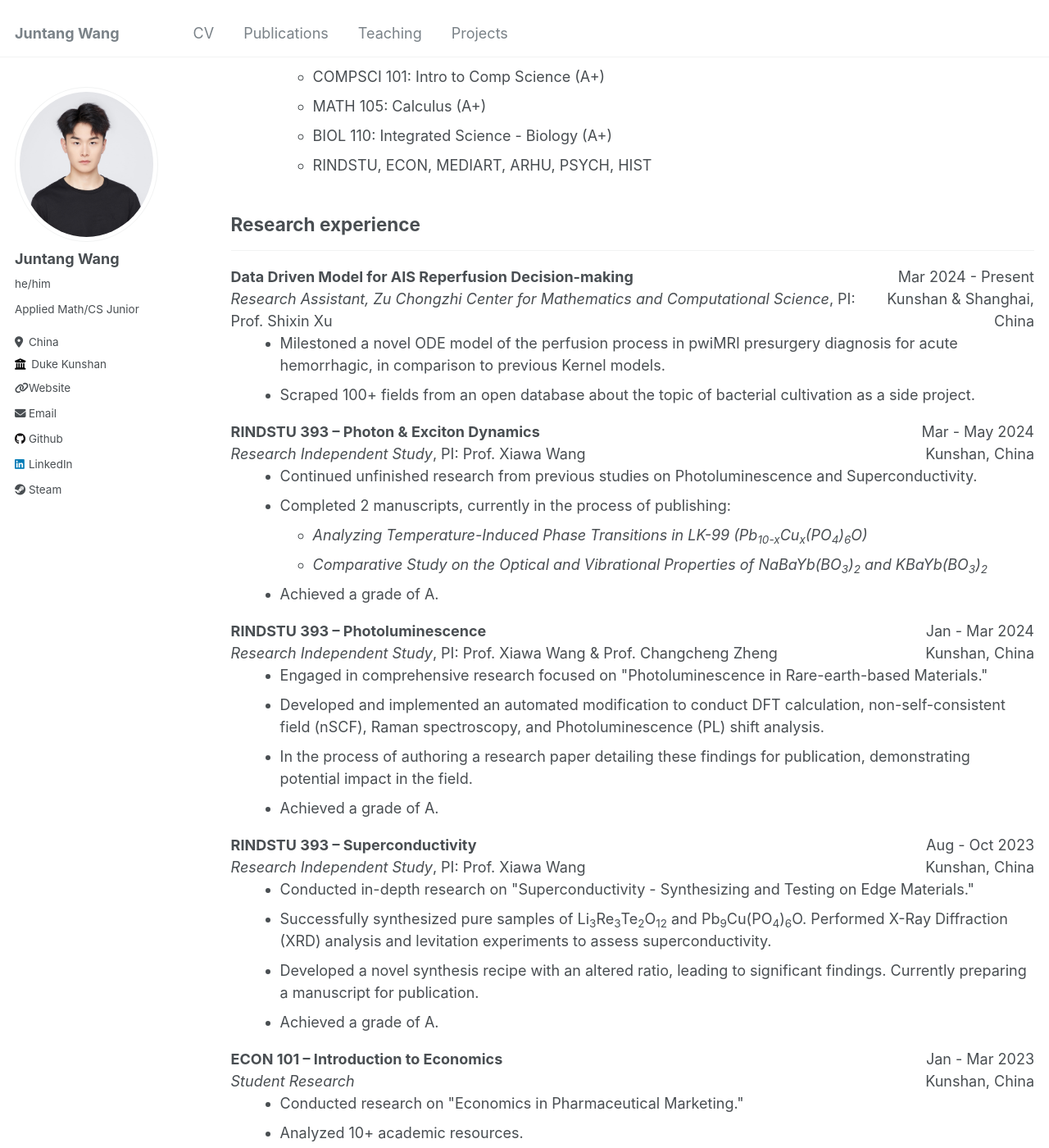
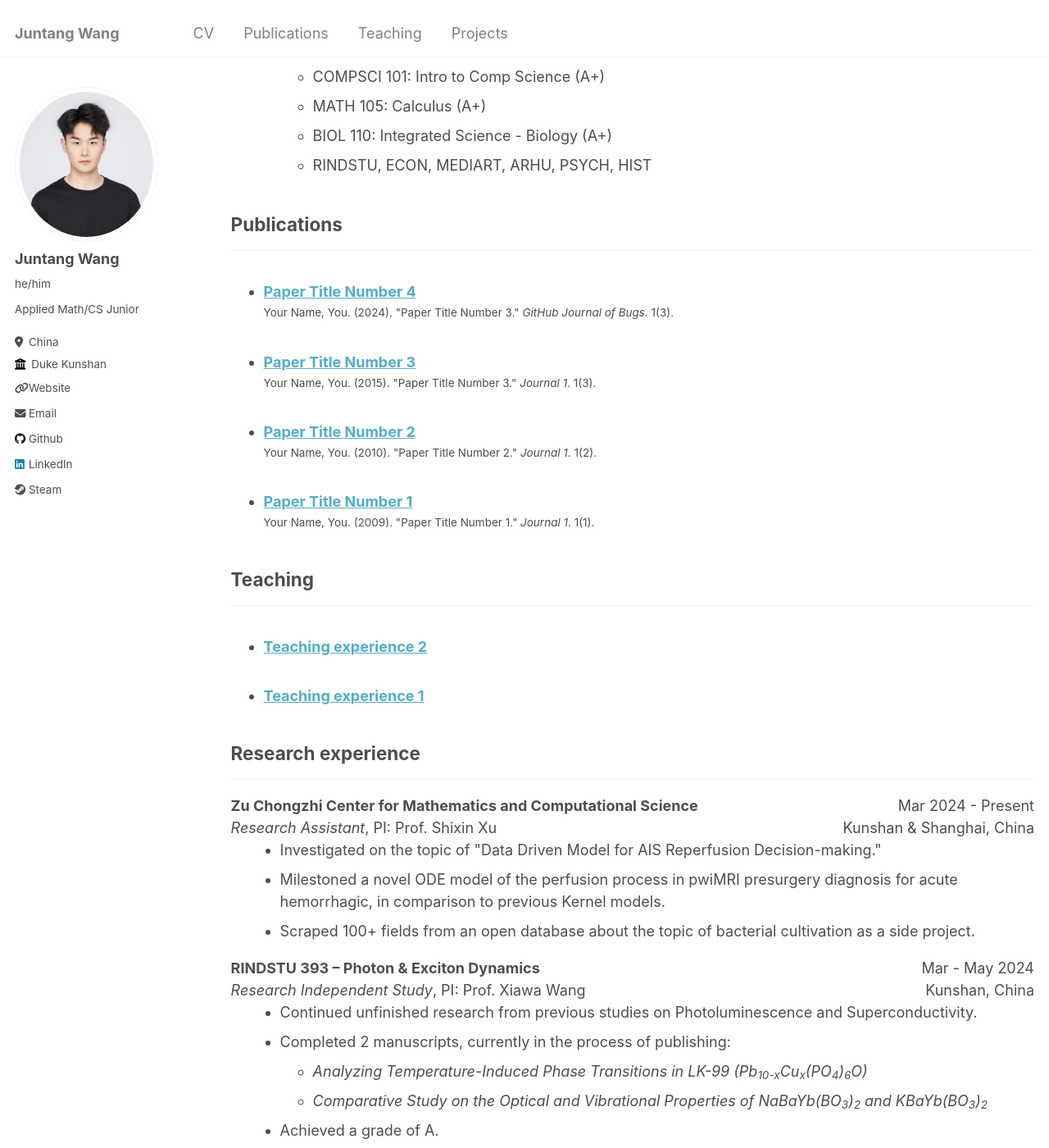
Before and after one commit to qqgjyx/qqgjyx.github.io, a Jekyll site: the page built from _pages/cv.md, in a window 1280 px wide and 1400 px high, scrolled down 627 px. Shown: the whole window at 82% size. Built offline with Jekyll 4.4.1, drawn with Linux system fonts in a browser that asks for light colours; some of the changed text lies outside the part shown.

Commit message:
Updated cv.md

```diff
--- a/_pages/cv.md
+++ b/_pages/cv.md
@@ -59,12 +59,24 @@ redirect_from:
   </ul>
 </div>
 
+## Publications
+<hr>
+  <ul>{% for post in site.publications reversed %}
+    {% include archive-single-cv.html %}
+  {% endfor %}</ul>
+
+## Teaching
+<hr>
+  <ul>{% for post in site.teaching reversed %}
+    {% include archive-single-cv.html %}
+  {% endfor %}</ul>
+
 ## Research experience
 <hr>
 <div style="display: flex; justify-content: space-between;">
   <div>
-    <strong>Data Driven Model for AIS Reperfusion Decision-making</strong><br>
-    <em>Research Assistant, Zu Chongzhi Center for Mathematics and Computational Science</em>, PI: Prof. Shixin Xu<br>
+    <strong>Zu Chongzhi Center for Mathematics and Computational Science</strong><br>
+    <em>Research Assistant</em>, PI: Prof. Shixin Xu<br>
   </div>
   <div style="text-align: right;">
     Mar 2024 - Present<br>
@@ -73,6 +85,7 @@ redirect_from:
 </div>
 <div style="padding-left: 20px;">
   <ul style="margin-top: 0;">
+    <li>Investigated on the topic of "Data Driven Model for AIS Reperfusion Decision-making."</li>
     <li>Milestoned a novel ODE model of the perfusion process in pwiMRI presurgery diagnosis for acute hemorrhagic, in comparison to previous Kernel models.</li>
     <li>Scraped 100+ fields from an open database about the topic of bacterial cultivation as a side project.</li>
   </ul>
@@ -177,17 +190,7 @@ redirect_from:
 </div>
 
 
-Publications
-======
-  <ul>{% for post in site.publications reversed %}
-    {% include archive-single-cv.html %}
-  {% endfor %}</ul>
 
-Teaching
-======
-  <ul>{% for post in site.teaching reversed %}
-    {% include archive-single-cv.html %}
-  {% endfor %}</ul>
 
 Work experience
 ======
```
